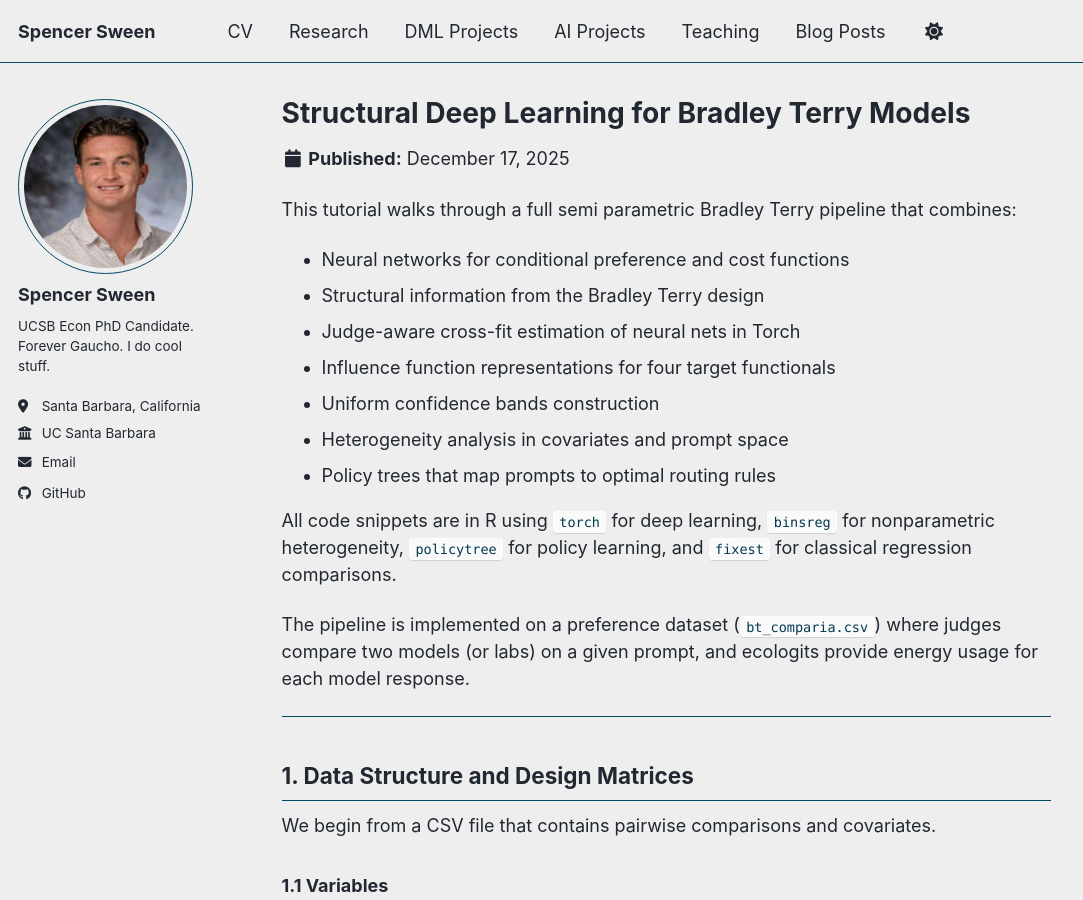
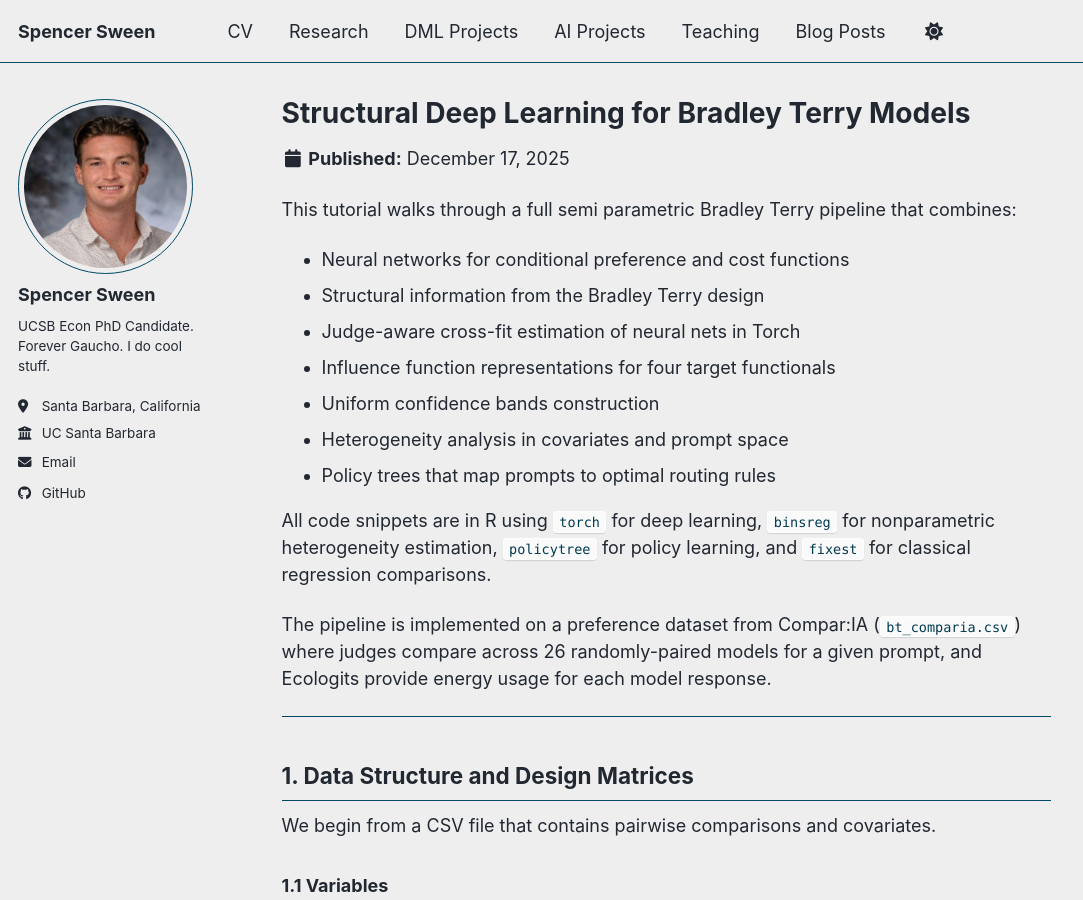
Before and after one commit to spencersween/spencersween.github.io, a Jekyll site: the page built from _aiprojects/semi-parametric-bradley-terry.md, in a window 1280 px wide and 900 px high. Shown: the whole window, without its empty margins (0-1083 px from the left). Built offline with Jekyll 4.4.1, drawn with Linux system fonts in a browser that asks for light colours; a script bundle is joined from its source files by our own code; library files that are not in the unit come from our copies.

Commit message:
Clarify descriptions in semi-parametric document

```diff
--- a/_aiprojects/semi-parametric-bradley-terry.md
+++ b/_aiprojects/semi-parametric-bradley-terry.md
@@ -16,9 +16,9 @@ This tutorial walks through a full semi parametric Bradley Terry pipeline that c
 - Heterogeneity analysis in covariates and prompt space
 - Policy trees that map prompts to optimal routing rules
 
-All code snippets are in R using `torch` for deep learning, `binsreg` for nonparametric heterogeneity, `policytree` for policy learning, and `fixest` for classical regression comparisons.
-
-The pipeline is implemented on a preference dataset (`bt_comparia.csv`) where judges compare two models (or labs) on a given prompt, and ecologits provide energy usage for each model response.
+All code snippets are in R using `torch` for deep learning, `binsreg` for nonparametric heterogeneity estimation, `policytree` for policy learning, and `fixest` for classical regression comparisons.
+
+The pipeline is implemented on a preference dataset from Compar:IA (`bt_comparia.csv`) where judges compare across 26 randomly-paired models for a given prompt, and Ecologits provide energy usage for each model response.
 
 ---
 
```
